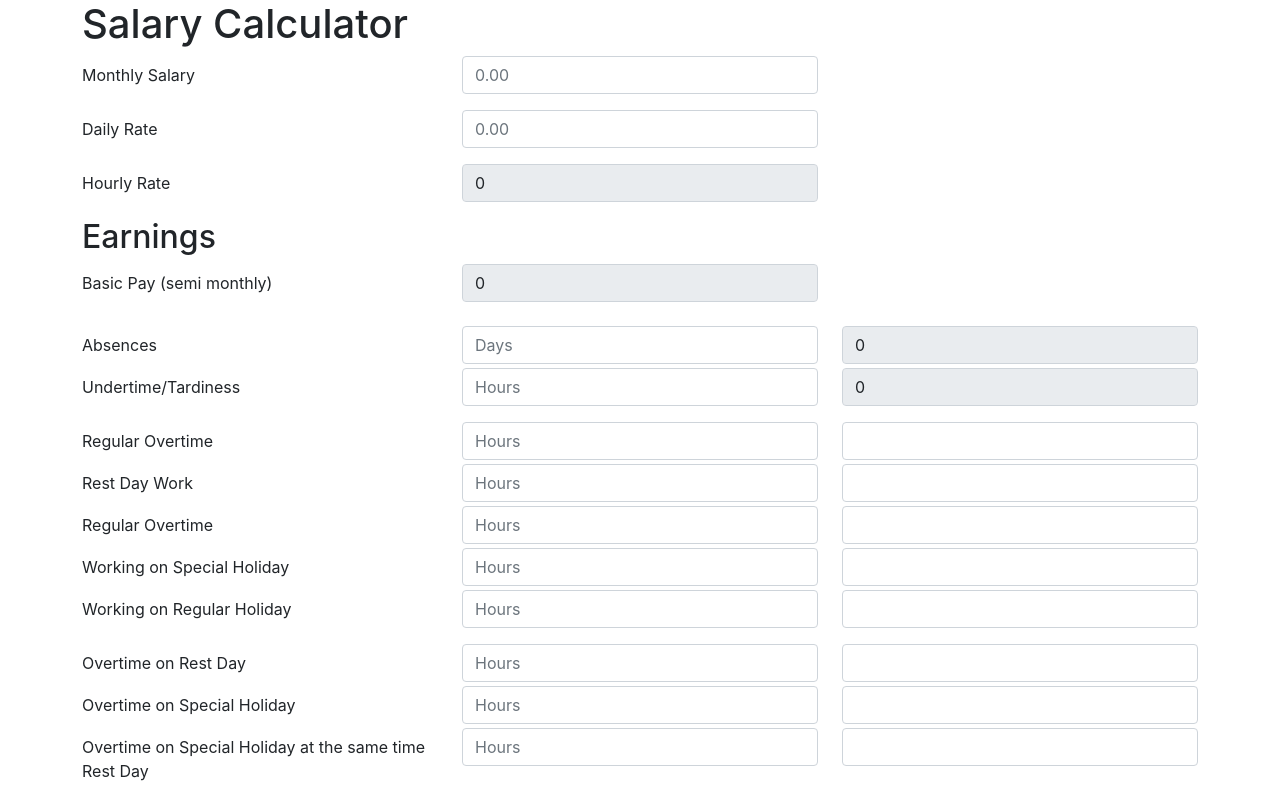
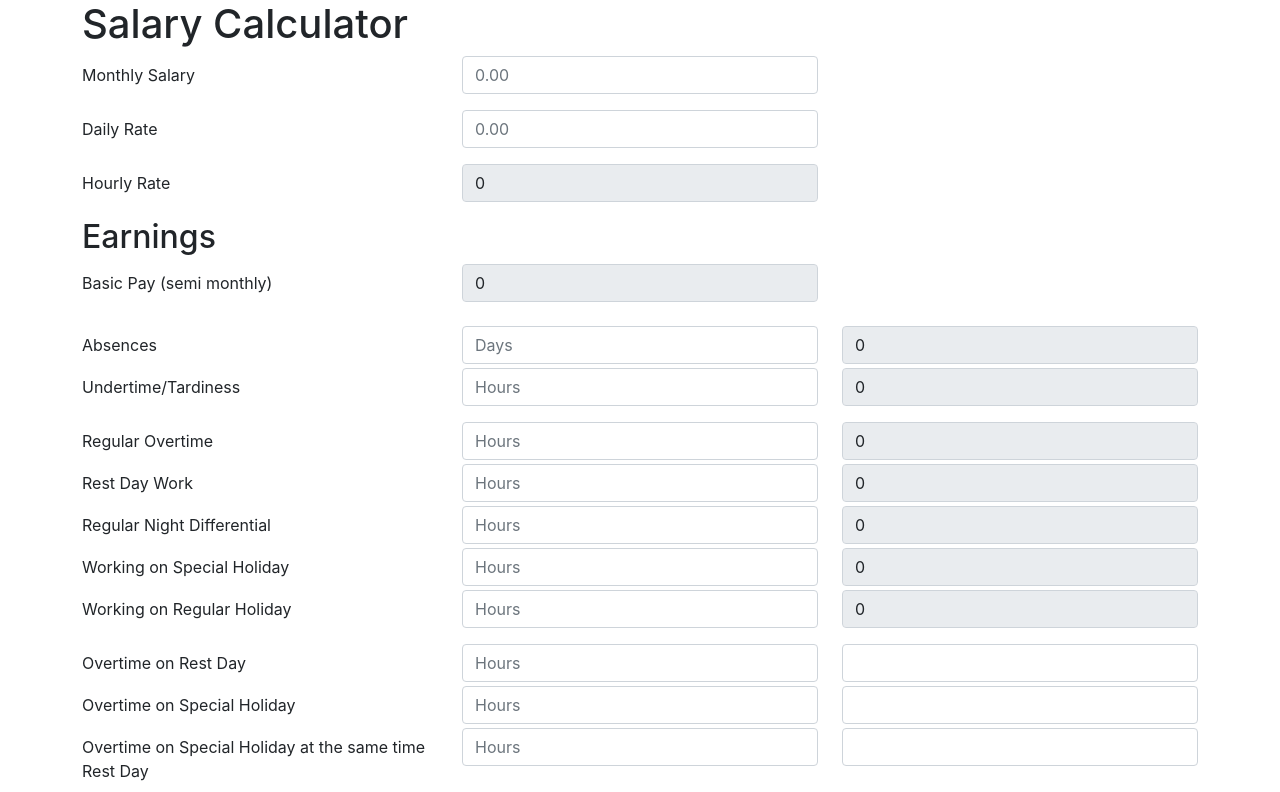
Before and after one commit to johnnybravo916/train-calculator, a React (Create React App) app in the folder zz-calculator/: page / in a window 1280 px wide. Shown: the top 792 px of the page. Built offline with nearby package versions, Linux system fonts and the light colour scheme.

Commit message:
added regular rates

```diff
--- a/zz-calculator/src/Earnings.jsx
+++ b/zz-calculator/src/Earnings.jsx
@@ -7,29 +7,103 @@ const Earnings = (props) => {
     const [hours, setHours] = useState({
         absences: 0.0,
         undertime: 0.0,
+        overtime: 0.0,
+        rest: 0.0,
+        night: 0.0,
+        work_special: 0.0,
+        work_regular: 0.0,
     });
 
     const handleAbsences = (e, earningtype) => {
-        console.log(earningtype);
         const value = e.target.value;
-        if (earningtype == "absence") {
+        if (earningtype === "absence") {
             const absence_value = (-(value * rate.daily)).toFixed(2);
-            // console.log(absence_value)
             setHours((prevValue) => {
                 return {
                     ...prevValue,
                     absences: absence_value,
                 };
             });
-        } else if (earningtype == "undertime") {
+        } else if (earningtype === "undertime") {
             const undertime_value = (-(value * rate.hourly)).toFixed(2);
-            console.log(undertime_value);
             setHours((prevValue) => {
                 return {
                     ...prevValue,
                     undertime: undertime_value,
                 };
             });
+        }
+    };
+
+    const handleRegular = (e, regulartype) => {
+        const value = e.target.value;
+        switch (regulartype) {
+            case "overtime":
+                const overtime_value = (
+                    rate.hourly *
+                    0.0125 *
+                    100 *
+                    value
+                ).toFixed(2);
+                setHours((prevValue) => {
+                    return {
+                        ...prevValue,
+                        overtime: overtime_value,
+                    };
+                });
+                break;
+            case "rest":
+                const rest_value = (rate.hourly * 0.013 * 100 * value).toFixed(
+                    2
+                );
+                setHours((prevValue) => {
+                    return {
+                        ...prevValue,
+                        rest: rest_value,
+                    };
+                });
+                break;
+            case "night":
+                const night_value = (rate.hourly * 0.001 * 100 * value).toFixed(
+                    2
+                );
+                setHours((prevValue) => {
+                    return {
+                        ...prevValue,
+                        night: night_value,
+                    };
+                });
+                break;
+            case "work_special":
+                const special_value = (
+                    rate.hourly *
+                    0.003 *
+                    100 *
+                    value
+                ).toFixed(2);
+                setHours((prevValue) => {
+                    return {
+                        ...prevValue,
+                        work_special: special_value,
+                    };
+                });
+                break;
+            case "work_regular":
+                const regular_value = (
+                    rate.hourly *
+                    0.01 *
+                    100 *
+                    value
+                ).toFixed(2);
+                setHours((prevValue) => {
+                    return {
+                        ...prevValue,
+                        work_regular: regular_value,
+                    };
+                });
+                break;
+            default:
+                console.log("error");
         }
     };
 
@@ -124,13 +198,24 @@ const Earnings = (props) => {
                         </label>
                         <div className="col-sm-4">
                             <input
+                                id="earnings_regular_overtime"
+                                name="earnings_regular_overtime"
                                 type="text"
                                 className="form-control"
                                 placeholder="Hours"
+                                onChange={(e) => {
+                                    handleRegular(e, "overtime");
+                                }}
                             />
                         </div>
                         <div className="col-sm-4">
-                            <input className="form-control" type="number" />
+                            <input
+                                className="form-control"
+                                name="earnings_regular_overtime_value"
+                                value={hours.overtime}
+                                readOnly
+                                type="number"
+                            />
                         </div>
                     </div>
                     <div className="row mb-1">
@@ -142,13 +227,24 @@ const Earnings = (props) => {
                         </label>
                         <div className="col-sm-4">
                             <input
+                                id="earnings_rest_day"
+                                name="earnings_rest_day"
                                 type="text"
                                 className="form-control"
                                 placeholder="Hours"
+                                onChange={(e) => {
+                                    handleRegular(e, "rest");
+                                }}
                             />
                         </div>
                         <div className="col-sm-4">
-                            <input className="form-control" type="number" />
+                            <input
+                                className="form-control"
+                                name="earnings_rest_day_value"
+                                value={hours.rest}
+                                readOnly
+                                type="number"
+                            />
                         </div>
                     </div>
                     <div className="row mb-1">
@@ -156,17 +252,28 @@ const Earnings = (props) => {
                             htmlFor="daily_rate"
                             className="col-sm-4 col-form-label"
                         >
-                            Regular Overtime
+                            Regular Night Differential
                         </label>
                         <div className="col-sm-4">
                             <input
+                                id="earnings_night"
+                                name="earnings_night"
                                 type="text"
                                 className="form-control"
                                 placeholder="Hours"
+                                onChange={(e) => {
+                                    handleRegular(e, "night");
+                                }}
                             />
                         </div>
                         <div className="col-sm-4">
-                            <input className="form-control" type="number" />
+                            <input
+                                className="form-control"
+                                name="earnings_night_value"
+                                value={hours.night}
+                                readOnly
+                                type="number"
+                            />
                         </div>
                     </div>
                     <div className="row mb-1">
@@ -178,13 +285,24 @@ const Earnings = (props) => {
                         </label>
                         <div className="col-sm-4">
                             <input
+                                id="earnings_work_special"
+                                name="earnings_work_special"
                                 type="text"
                                 className="form-control"
                                 placeholder="Hours"
+                                onChange={(e) => {
+                                    handleRegular(e, "work_special");
+                                }}
                             />
                         </div>
                         <div className="col-sm-4">
-                            <input className="form-control" type="number" />
+                            <input
+                                className="form-control"
+                                name="earnings_work_special_value"
+                                value={hours.work_special}
+                                readOnly
+                                type="number"
+                            />
                         </div>
                     </div>
                     <div className="row mb-1">
@@ -196,13 +314,24 @@ const Earnings = (props) => {
                         </label>
                         <div className="col-sm-4">
                             <input
+                                id="earnings_work_regular"
+                                name="earnings_work_regular"
                                 type="text"
                                 className="form-control"
                                 placeholder="Hours"
+                                onChange={(e) => {
+                                    handleRegular(e, "work_regular");
+                                }}
                             />
                         </div>
                         <div className="col-sm-4">
-                            <input className="form-control" type="number" />
+                            <input
+                                className="form-control"
+                                name="earnings_work_regular_value"
+                                value={hours.work_regular}
+                                readOnly
+                                type="number"
+                            />
                         </div>
                     </div>
                 </div>
```
